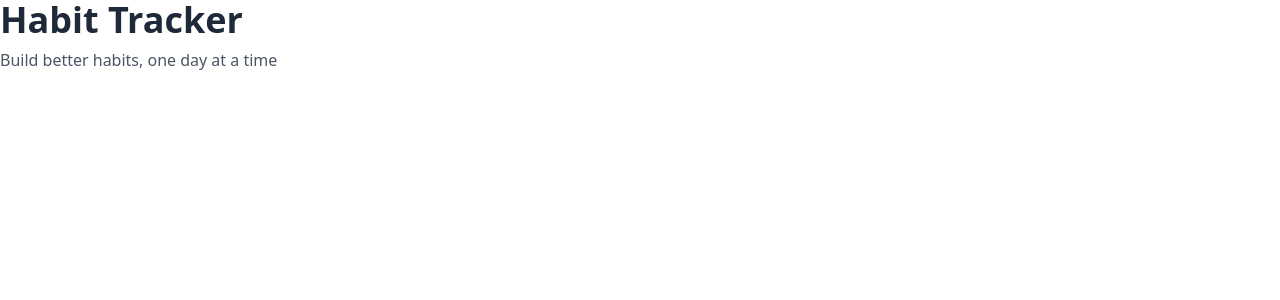
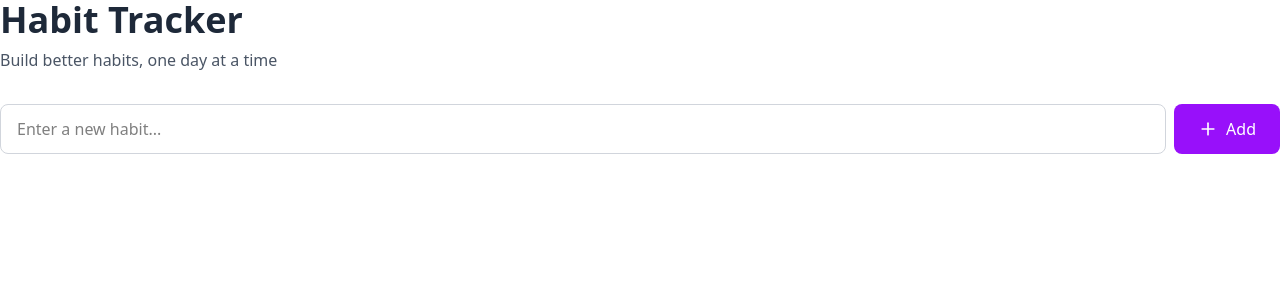
Before and after one commit to Sivakumar005/habit-tracker-git-workflow, a React (Vite) app: page / in a window 1280 px wide. Shown: the top 300 px of the page. Built offline with nearby package versions, Linux system fonts and the light colour scheme.

Commit message:
feature : addHabit

```diff
--- a/package.json
+++ b/package.json
@@ -11,6 +11,7 @@
   },
   "dependencies": {
     "@tailwindcss/vite": "^4.1.18",
+    "lucide-react": "^0.561.0",
     "react": "^19.2.0",
     "react-dom": "^19.2.0",
     "tailwindcss": "^4.1.18"
--- a/src/App.jsx
+++ b/src/App.jsx
@@ -1,11 +1,12 @@
 import './App.css'
 import Header from './components/Header'
-
+import HabitInput from './components/AddHabit'
 function App() {
 
   return (
     <>
       <Header/>
+      <HabitInput/>
     </>
   )
 }
--- /dev/null
+++ b/src/components/AddHabit.jsx
@@ -0,0 +1,34 @@
+import { useState } from "react";
+import { Plus } from 'lucide-react';
+export default function HabitInput({ onAddHabit }) {
+  const [newHabit, setNewHabit] = useState('');
+
+  const handleSubmit = () => {
+    if (newHabit.trim()) {
+      onAddHabit(newHabit);
+      setNewHabit('');
+    }
+  };
+
+  return (
+    <div className="mb-8">
+      <div className="flex gap-2">
+        <input
+          type="text"
+          value={newHabit}
+          onChange={(e) => setNewHabit(e.target.value)}
+          onKeyPress={(e) => e.key === 'Enter' && handleSubmit()}
+          placeholder="Enter a new habit..."
+          className="flex-1 px-4 py-3 border border-gray-300 rounded-lg focus:outline-none focus:ring-2 focus:ring-purple-500"
+        />
+        <button
+          onClick={handleSubmit}
+          className="px-6 py-3 bg-purple-600 text-white rounded-lg hover:bg-purple-700 transition-colors flex items-center gap-2"
+        >
+          <Plus size={20} />
+          Add
+        </button>
+      </div>
+    </div>
+  );
+}
```
Also changed, not shown: 1 other file (tests, documents, lock files or other folders).
